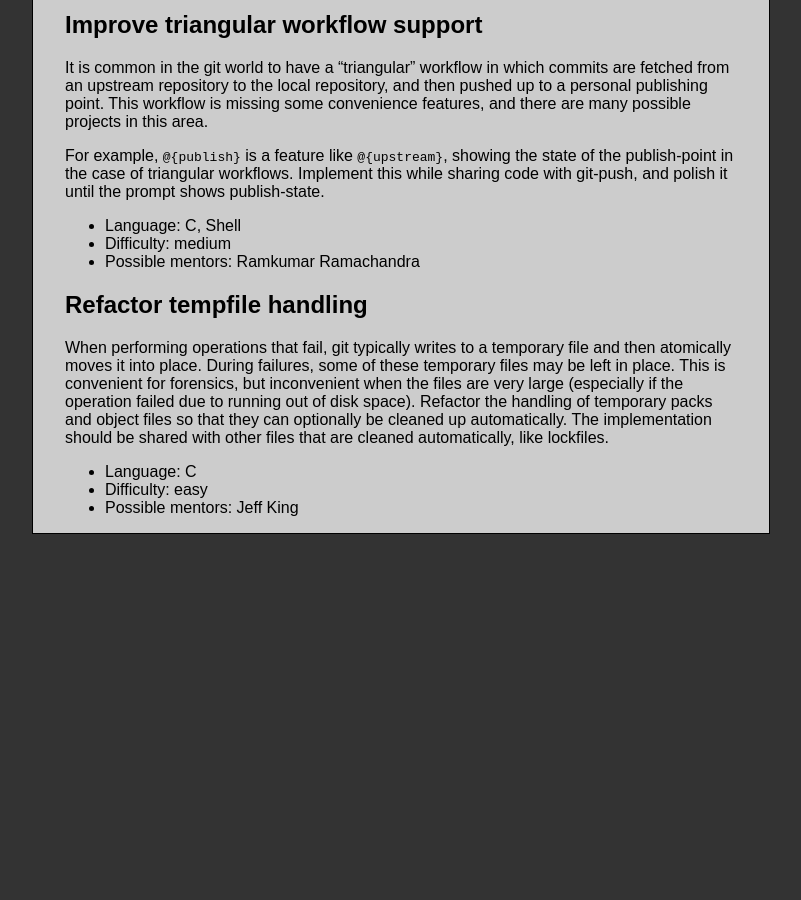
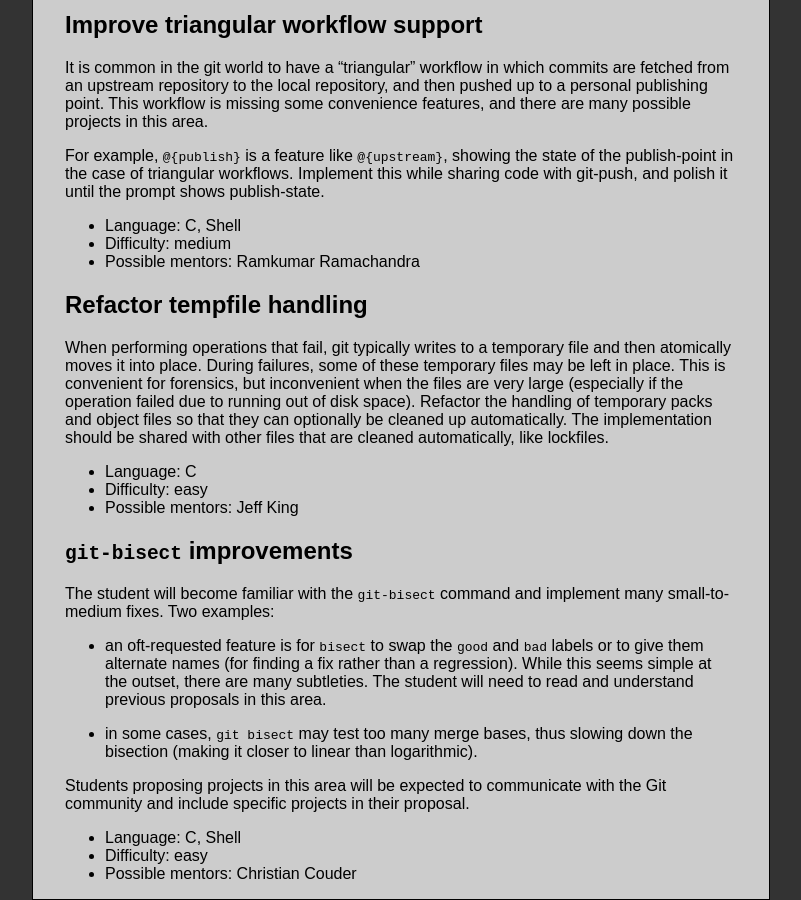
Before and after one commit to git/git.github.io, a Jekyll site: the page built from SoC-2014-Ideas.md, in a window 1280 px wide and 900 px high, scrolled down 1187 px. Shown: the whole window, without its empty margins (308-1109 px from the left). Built offline with Jekyll 4.4.1, drawn with Linux system fonts in a browser that asks for light colours; Markdown is read by kramdown in place of the engine named in the settings; before the commit the page ends 1721 px from its top, so only the background shows below that.

Commit message:
add bisect soc idea for christian

```diff
--- a/SoC-2014-Ideas.md
+++ b/SoC-2014-Ideas.md
@@ -105,3 +105,25 @@
  - Language: C
  - Difficulty: easy
  - Possible mentors: Jeff King
+
+## `git-bisect` improvements
+
+The student will become familiar with the `git-bisect` command and
+implement many small-to-medium fixes. Two examples:
+
+  - an oft-requested feature is for `bisect` to swap the `good` and
+    `bad` labels or to give them alternate names (for finding a fix
+    rather than a regression). While this seems simple at the outset,
+    there are many subtleties. The student will need to read and
+    understand previous proposals in this area.
+
+  - in some cases, `git bisect` may test too many merge bases, thus
+    slowing down the bisection (making it closer to linear than
+    logarithmic).
+
+Students proposing projects in this area will be expected to communicate
+with the Git community and include specific projects in their proposal.
+
+ - Language: C, Shell
+ - Difficulty: easy
+ - Possible mentors: Christian Couder
```
